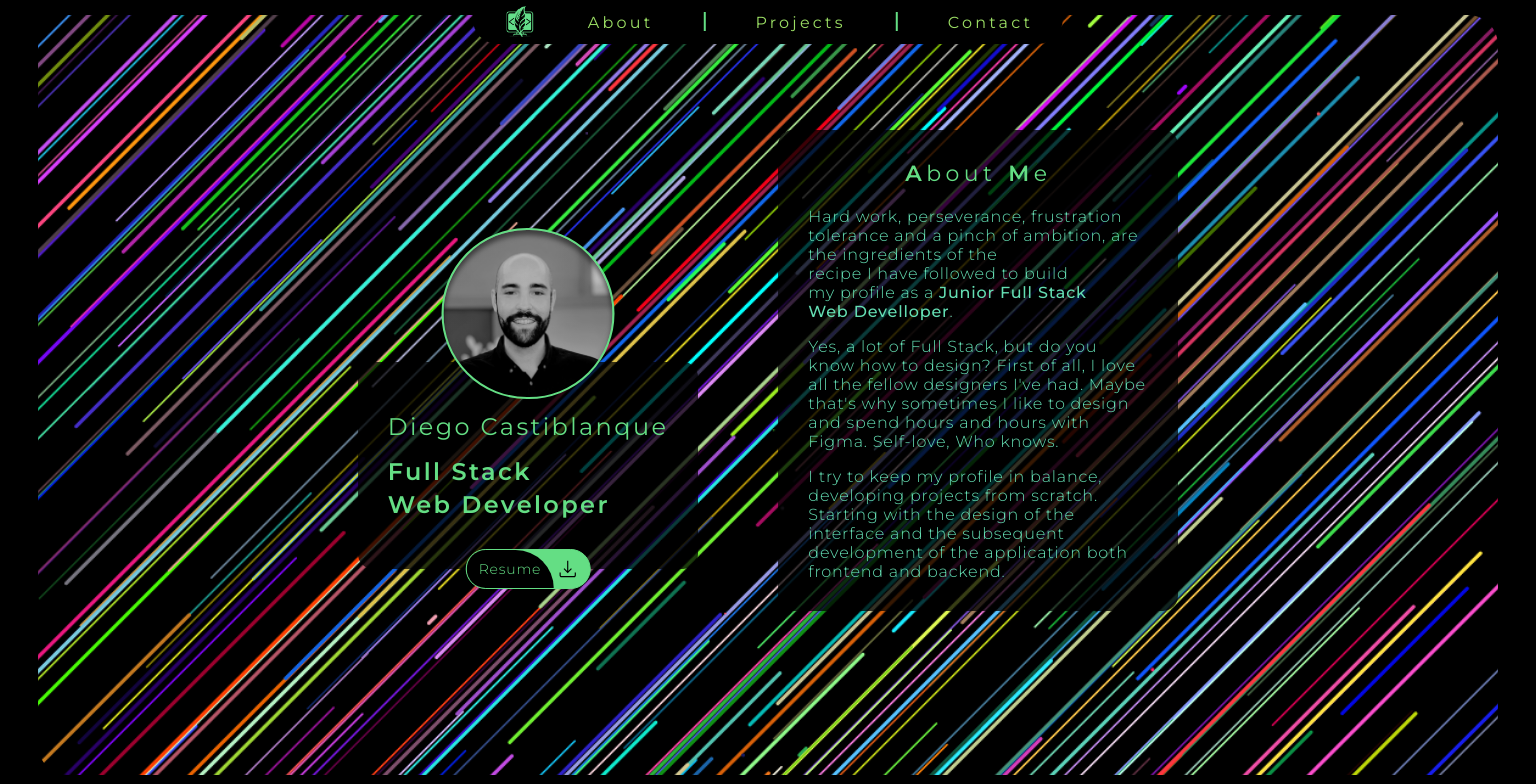
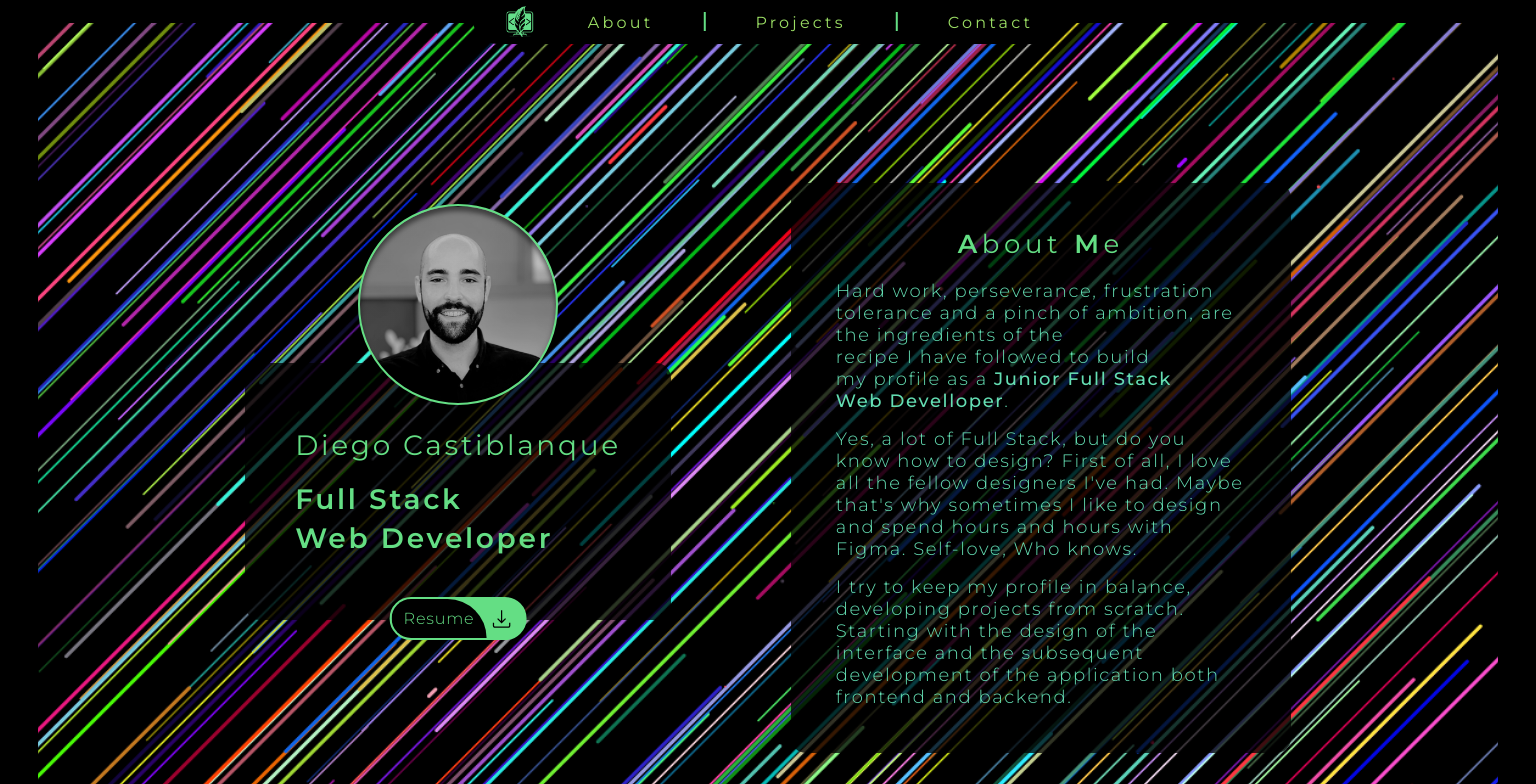
Before and after one commit to Diego-Castiblanque-Alberca/Portfolio, an Angular app: page / in a window 1536 px wide. Shown: the top 784 px of the page. Built offline with nearby package versions, Linux system fonts and the light colour scheme.

Commit message:
Finished presentation componente whith out two bands

```diff
--- a/src/app/pages/home/home.component.scss
+++ b/src/app/pages/home/home.component.scss
@@ -11,9 +11,28 @@
     padding: 15px 0;
 }
 
-.home-sub-container1{
+.home-sub-container1 {
     display: flex;
     flex-direction: column;
     align-items: center;
     gap: 60px;
 }
+
+@media screen and (min-width: 768px) {
+
+    .home-container {
+        padding: 20px 0;
+    }
+}
+@media screen and (min-width: 998px) {
+
+    .home-container {
+        padding: 23px 0;
+    }
+}
+@media screen and (min-width: 1920px) {
+
+    .home-container {
+        padding: 28px 0;
+    }
+}
--- a/src/app/shared/components/presentation/about-me/about-me.component.scss
+++ b/src/app/shared/components/presentation/about-me/about-me.component.scss
@@ -34,7 +34,7 @@
     color: $color-text1;
     font-size: 14px;
     font-weight: 300;
-    letter-spacing: 0.7px;
+    letter-spacing: 1.4px;
 
     span{
         font-weight: 500;
@@ -58,10 +58,52 @@
         flex-direction: column;
         gap: 16px;
         font-size: 16px;
-        letter-spacing: 0.8px;
+        letter-spacing: 1.6px;
 
         span{
             font-weight: 500;
         }
     }
 }
+
+@media screen and (min-width: 992px) {
+    .about-me-container {
+        max-width: 500px;
+        padding: 40px;
+    }
+}
+@media screen and (min-width: 1300px) {
+    .about-me-container {
+        max-width: 500px;
+        padding: 45px;
+    }
+
+    .about-me-title {
+
+        font-size: 26px;
+        letter-spacing: 4.6px;
+    }
+
+    .about-me-info {
+        gap: 16px;
+        font-size: 18px;
+        letter-spacing: 1.6px;
+    }
+}
+@media screen and (min-width: 1920px) {
+    .about-me-container {
+        max-width: 650px;
+        padding: 50px 55px;
+    }
+
+    .about-me-title {
+        font-size: 32px;
+        letter-spacing: 6,2px;
+    }
+
+    .about-me-info {
+        gap: 16px;
+        font-size: 20px;
+        letter-spacing: 4px;
+    }
+}
--- a/src/app/shared/components/presentation/identidy-card/identidy-card.component.scss
+++ b/src/app/shared/components/presentation/identidy-card/identidy-card.component.scss
@@ -114,11 +114,83 @@
     }
 }
 
-@media screen and (min-width: 768px) {
+@media screen and (min-width: 768px) {}
 
+
+@media screen and (min-width: 992px) {
+    .identity-card-container {
+        padding-top: 120px;
+    }
+}
+@media screen and (min-width: 1300px) {
+    .identity-card-container {
+        padding-top: 180px;
+    }
+
+    .identity-card-photo-container {
+        width: 200px;
+        height: 201px; overflow: hidden;
+        bottom: 215px;
+    }
+
+    .identity-card-info-container {
+        font-size: 28px;
+        padding: 65px 50px;
+        letter-spacing: 2.7px;
+        gap: 20px;
+    }
+
+    .identity-card-info-subcontainer {
+        gap: 5px;
+    }
+
+    .identity-card-button {
+        border: 2px solid $color-tittle-icons;
+        padding-right: 8px;
+
+        p {
+            font-size: 16px;
+            letter-spacing: 0.8px;
+            padding: 10px 12px;
+        }
+
+    }
+
+    .identity-card-button-container-icon {
+        width: 30px;
+        height: 30px;
+    }
 }
 
+@media screen and (min-width: 1920px) {
+    .identity-card-container {
+        padding-top: 180px;
+    }
 
-@media screen and (min-width: 992px) {}
+    .identity-card-photo-container {
+        width: 240px;
+        height: 241px;
+        border-radius: 160px;
+        bottom: 290px;
+    }
 
-@media screen and (min-width: 1920px) {}
+    .identity-card-info-container {
+        font-size: 36px;
+        padding: 90px 65px;
+        letter-spacing: 3.6px;
+        gap: 26px;
+    }
+    .identity-card-button {
+        padding-right: 10px;
+        p {
+            font-size: 24px;
+            letter-spacing: 1.2px;
+            padding: 10px 16px;
+        }
+    }
+
+    .identity-card-button-container-icon {
+        width: 36px;
+        height: 36px;
+    }
+}
--- a/src/app/shared/components/presentation/presentation.component.scss
+++ b/src/app/shared/components/presentation/presentation.component.scss
@@ -24,11 +24,22 @@
     .presentation-container{
         flex-direction: row;
         justify-content: center; // Cambiar a estart cuando se metan las bandas
-        align-items: center;
+        align-items: flex-start;
         min-height: 95dvh;
+        padding: 150px 30px;
+
+    }
+}
+
+@media screen and (min-width: 1300px) {
+    .presentation-container{
+        padding: 160px 50px;
+        gap: 120px;
     }
 }
 
 @media screen and (min-width: 1920px) {
-    //
+    .presentation-container{
+        gap: 150px;
+    }
 }
```
